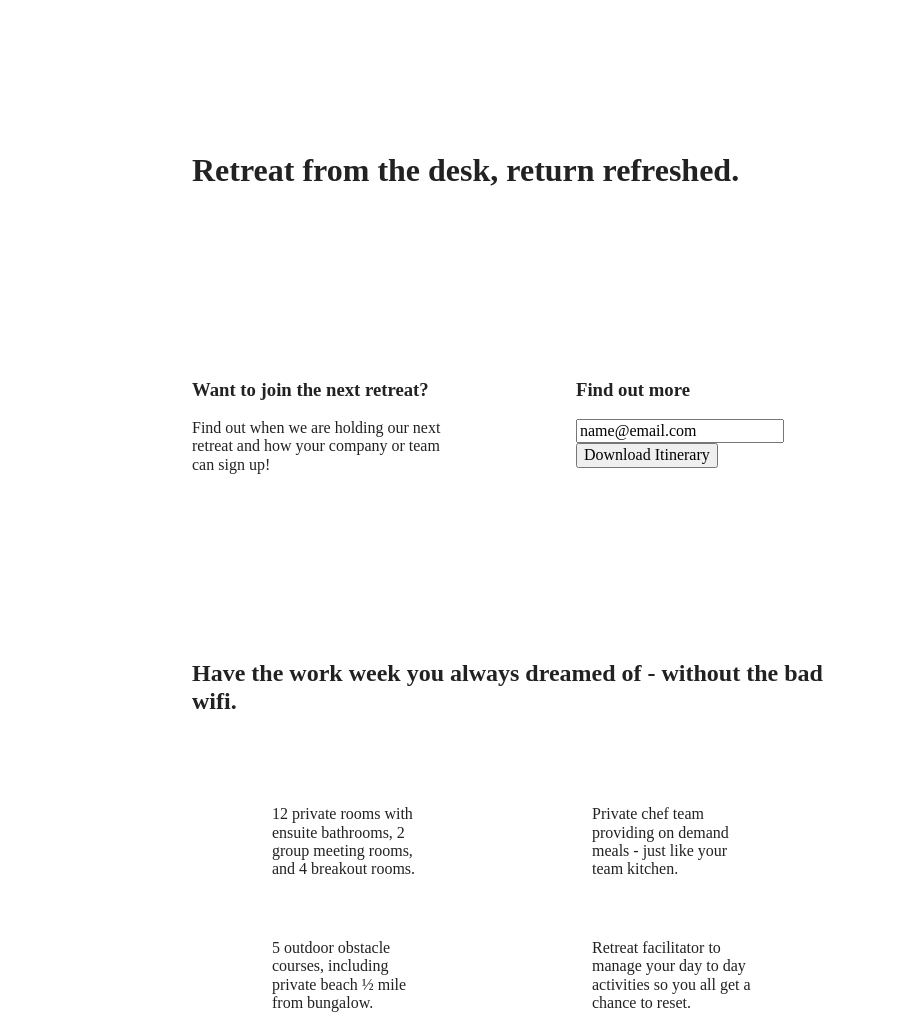
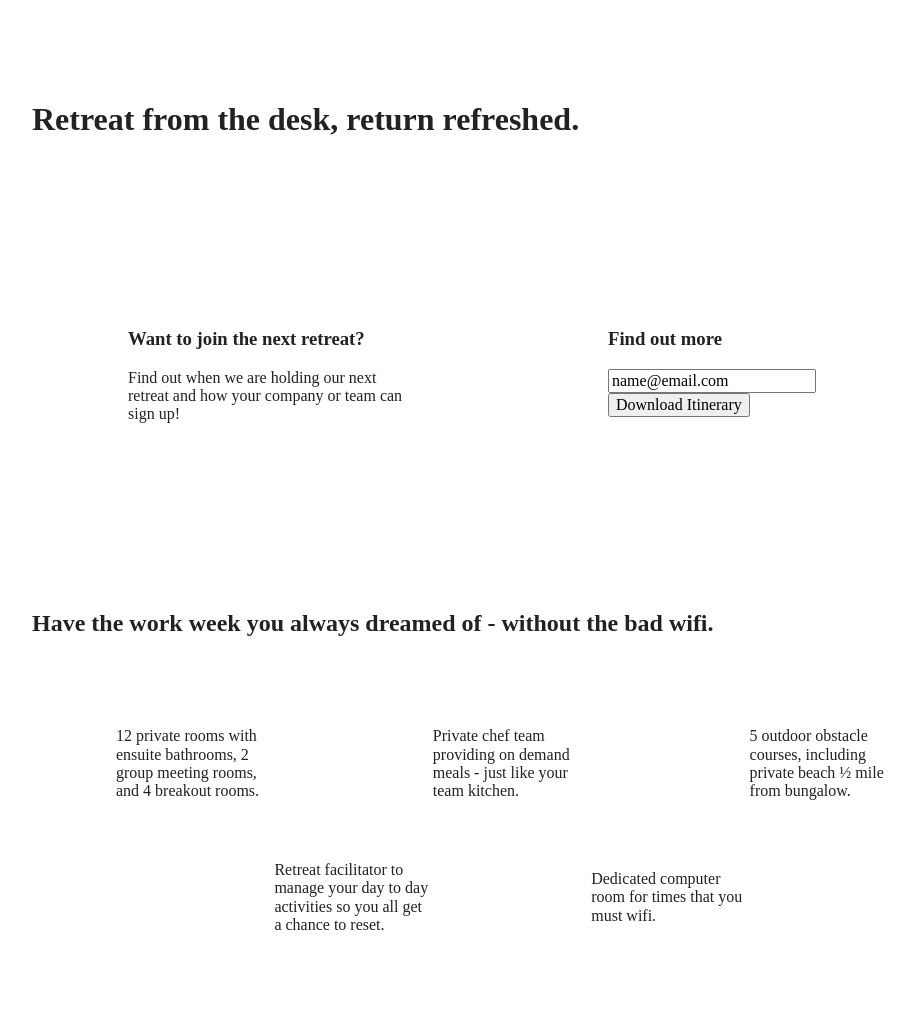
Before and after one commit to pperalta-ux/unplugged-retreat, a website built with Parcel: page index.html in a window 1280 px wide. Shown: the part 226-1241 px from the top of the page, without its empty margins (128-1042 px from the left). Built offline with nearby package versions, Linux system fonts and the light colour scheme.

Commit message:
adding desktop styles

```diff
--- a/css/main.css
+++ b/css/main.css
@@ -472,7 +472,48 @@ footer .copyright {
   width: 100%;
   }
 }
-
+@media only screen and (min-width:1200px) {
+/*Desktop styles here*/
+.content-wrapper {
+  max-width: 960px;
+  }
+/* Hero */
+.hero-area h1 {
+  width: 60%;
+  }
+/* Aside */
+aside .content-wrapper {
+  justify-content: space-around;
+  }
+aside .content-wrapper .form-description,
+aside .content-wrapper .form {
+  width: 30%;
+  }
+/* Features */
+.features h2 {
+  width: 90%;
+  }
+.features article {
+  flex-basis: 33%;
+  }
+/* Reviews */
+.reviews article div {
+  width: 42%;
+  }
+/* ==========================================================================
+  About Page
+========================================================================== */
+.mission h2,
+.contact-section .content-wrapper h2 {
+  width: 95%;
+  }
+/* ==========================================================================
+  FAQ Page
+========================================================================== */
+.faq h2 {
+  width: 100%;
+  }
+}
 
 @media print,
 (-webkit-min-device-pixel-ratio: 1.25),
```
